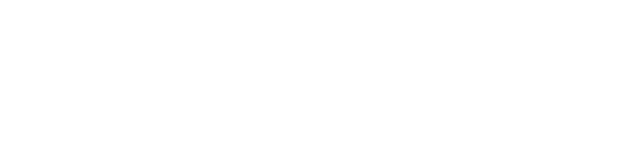
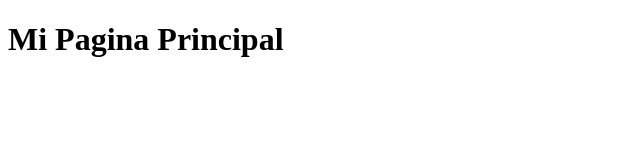
Before and after one commit to heiberh06/miProyecto, a plain HTML site: page index.html in a window 1280 px wide. Shown: the whole page, without its empty margins (0-640 px from the left). Drawn offline with Linux system fonts and the light colour scheme.

Commit message:
Tercer Commit

```diff
--- a/index.html
+++ b/index.html
@@ -6,6 +6,6 @@
     <title>Document</title>
 </head>
 <body>
-
+    <h1>Mi Pagina Principal</h1>
 </body>
 </html>
```
